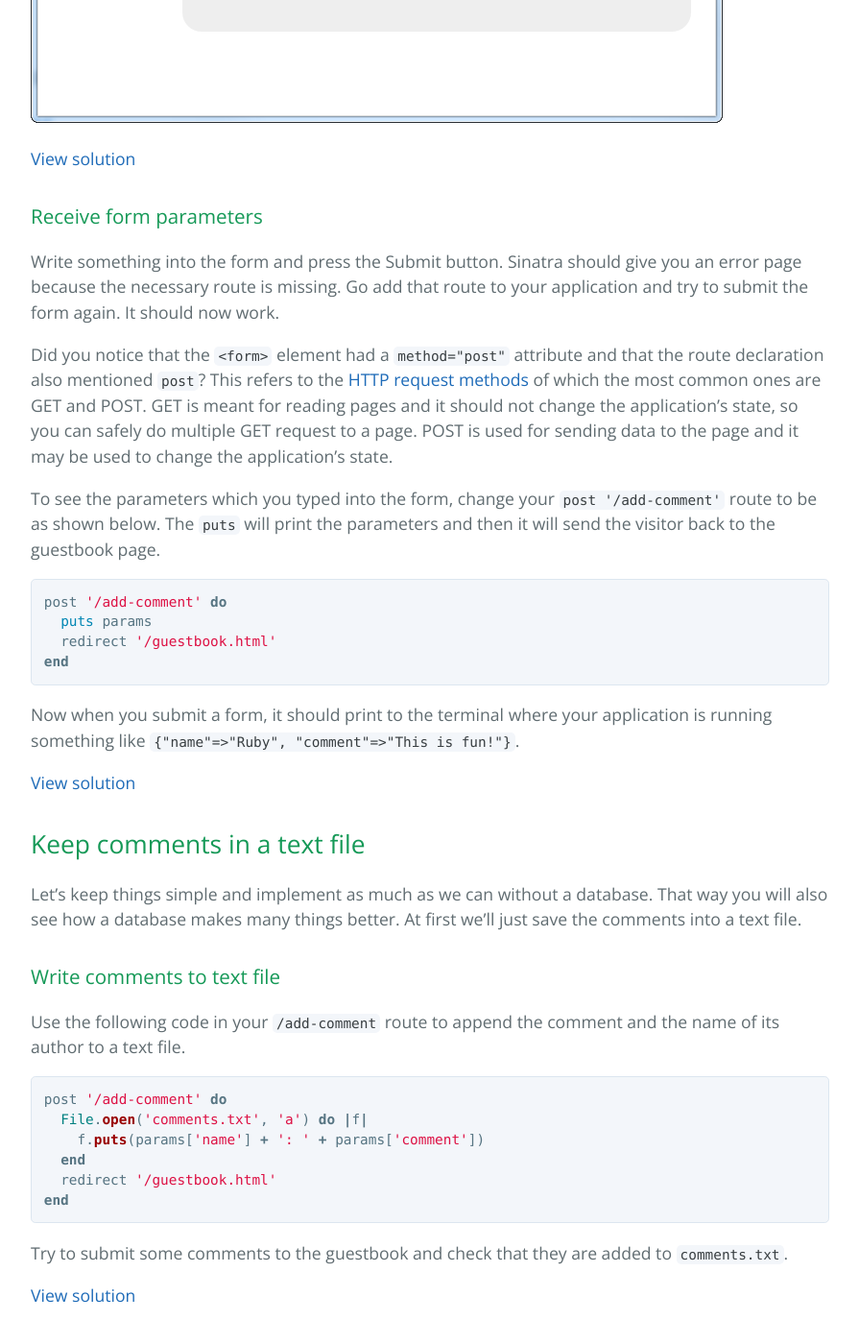
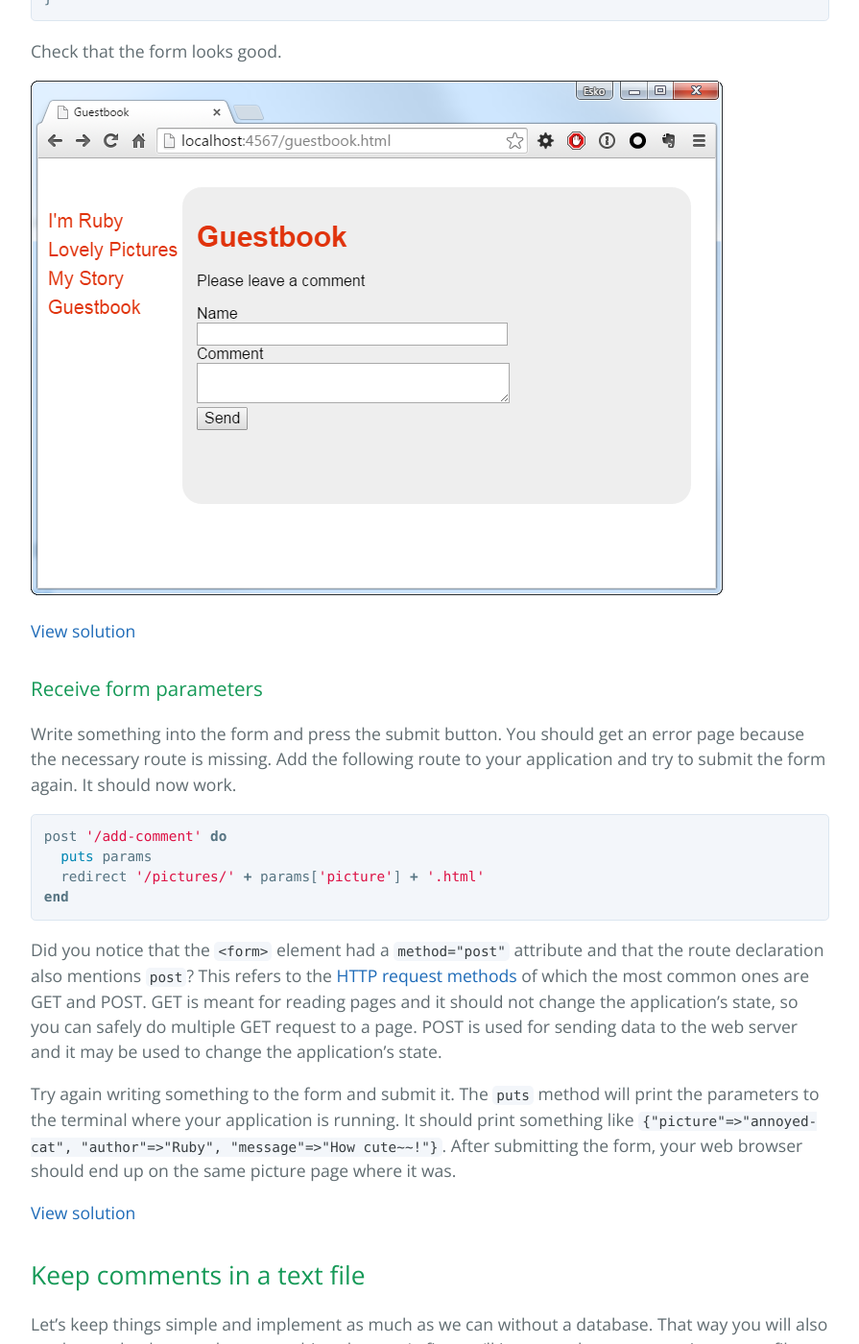
Before and after one commit to luontola/web-intro, a Jekyll site: the page built from databases.md, in a window 1280 px wide and 1400 px high, scrolled down 1551 px. Shown: the whole window at 96% size, without its empty margins (192-1087 px from the left). Built offline with Jekyll 4.4.1, drawn with Linux system fonts in a browser that asks for light colours; Markdown is read by kramdown in place of the engine named in the settings; some of the changed text lies outside the part shown.

Commit message:
WIP: Updated databases prose to match the new example solution

````diff
--- a/databases.md
+++ b/databases.md
@@ -5,9 +5,7 @@
 next: /security/
 ---
 
-Databases are used by applications to store data in a safe place. Think of them as Excel sheets with possibly millions of rows of data, but with more powerful tools for modifying and calculating things based on the data.
-
-This this chapter we will implement a commenting feature. Later it could be expanded to having comments for each of the pictures you have on your site, but to start simple let's first focus on just writing a guestbook where visitors can leave their messages.
+Most applications store their data in a database. Think of databases as Excel sheets with possibly millions of rows of data, but with more powerful tools for manipulating and summarizing the data. In this chapter we will use databases to implement a commenting feature for the pictures on your site.
 
 
 ## Web forms
@@ -17,19 +15,46 @@
 
 ### Comment form
 
-TODO: rewrite this section
+In `views/picture.erb`, use the following HTML to create a form.
 
-Create a guestbook page with the following form.
+```erb
+<h2>Comments</h2>
 
-```html
 <form action="/add-comment" method="post" class="add-comment">
-    <label for="name">Name</label>
-    <br><input type="text" name="name">
-    <br><label for="comment">Comment</label>
-    <br><textarea type="text" name="comment"></textarea>
-    <br><button type="submit">Send</button>
+    <input type="hidden" name="picture" value="<%= @picture %>">
+    <label for="author">Name</label>
+    <br><input type="text" name="author">
+    <br><label for="message">Comment</label>
+    <br><textarea type="text" name="message"></textarea>
+    <br><button type="submit">Add Comment</button>
 </form>
 ```
+
+This form has a hidden field for associating the submitted comment with a particular picture.
+
+Change the `/pictures/:picture.html` tell the above template the name of the picture as `@picture`.
+
+```ruby
+get '/pictures/:picture.html' do
+  @picture = params['picture']
+  @picture_url = find_picture_url(params['picture']) or halt 404
+  erb :picture
+end
+```
+
+In `public/style.css`, you can set the size of the form elements. The following code uses [CSS selector combinators][css-selectors] to limit the custom styles inside the comment form, to avoid accidentally changing the style of unrelated form elements.
+
+```css
+.add-comment input, .add-comment textarea {
+    width: 20em;
+}
+
+.add-comment textarea {
+    height: 3em;
+}
+```
+
+Check that the form looks good.
 
 ![Form for writing comments](comments-form.png)
 
@@ -38,20 +63,18 @@
 
 ### Receive form parameters
 
-Write something into the form and press the Submit button. Sinatra should give you an error page because the necessary route is missing. Go add that route to your application and try to submit the form again. It should now work.
-
-Did you notice that the `<form>` element had a `method="post"` attribute and that the route declaration also mentioned `post`? This refers to the [HTTP request methods][http-methods] of which the most common ones are GET and POST. GET is meant for reading pages and it should not change the application's state, so you can safely do multiple GET request to a page. POST is used for sending data to the page and it may be used to change the application's state.
-
-To see the parameters which you typed into the form, change your `post '/add-comment'` route to be as shown below. The `puts` will print the parameters and then it will send the visitor back to the guestbook page.
+Write something into the form and press the submit button. You should get an error page because the necessary route is missing. Add the following route to your application and try to submit the form again. It should now work.
 
 ```ruby
 post '/add-comment' do
   puts params
-  redirect '/guestbook.html'
+  redirect '/pictures/' + params['picture'] + '.html'
 end
 ```
 
-Now when you submit a form, it should print to the terminal where your application is running something like `{"name"=>"Ruby", "comment"=>"This is fun!"}`.
+Did you notice that the `<form>` element had a `method="post"` attribute and that the route declaration also mentions `post`? This refers to the [HTTP request methods][http-methods] of which the most common ones are GET and POST. GET is meant for reading pages and it should not change the application's state, so you can safely do multiple GET request to a page. POST is used for sending data to the web server and it may be used to change the application's state.
+
+Try again writing something to the form and submit it. The `puts` method will print the parameters to the terminal where your application is running. It should print something like `{"picture"=>"annoyed-cat", "author"=>"Ruby", "message"=>"How cute~~!"}`. After submitting the form, your web browser should end up on the same picture page where it was.
 
 [View solution](https://github.com/orfjackal/web-intro-project/commit/ef1d973ce1752aaa54e52c7595ec57253e84b7b9)
 
````
Also changed, not shown: other parts of databases.md (+1 -0 lines).
